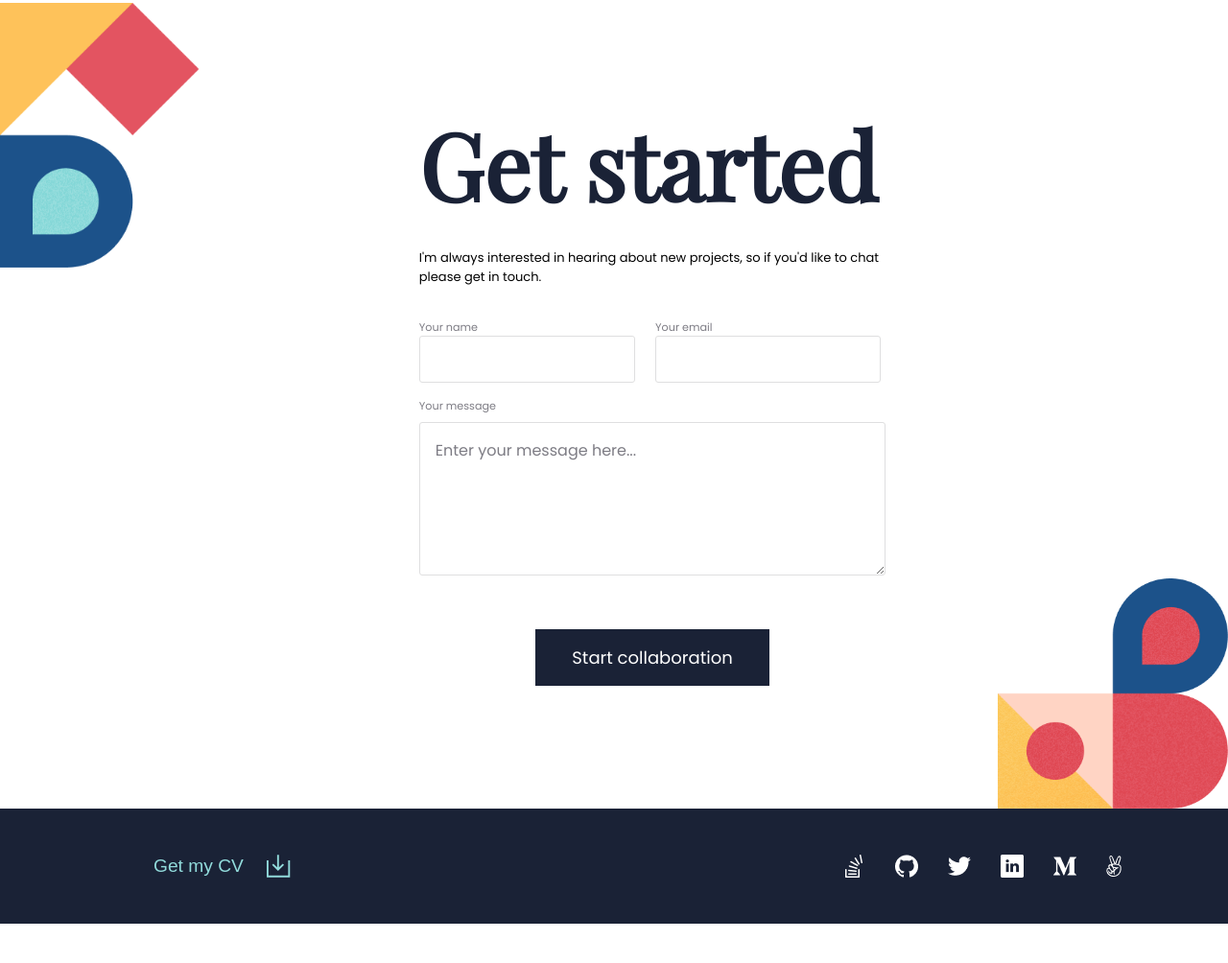
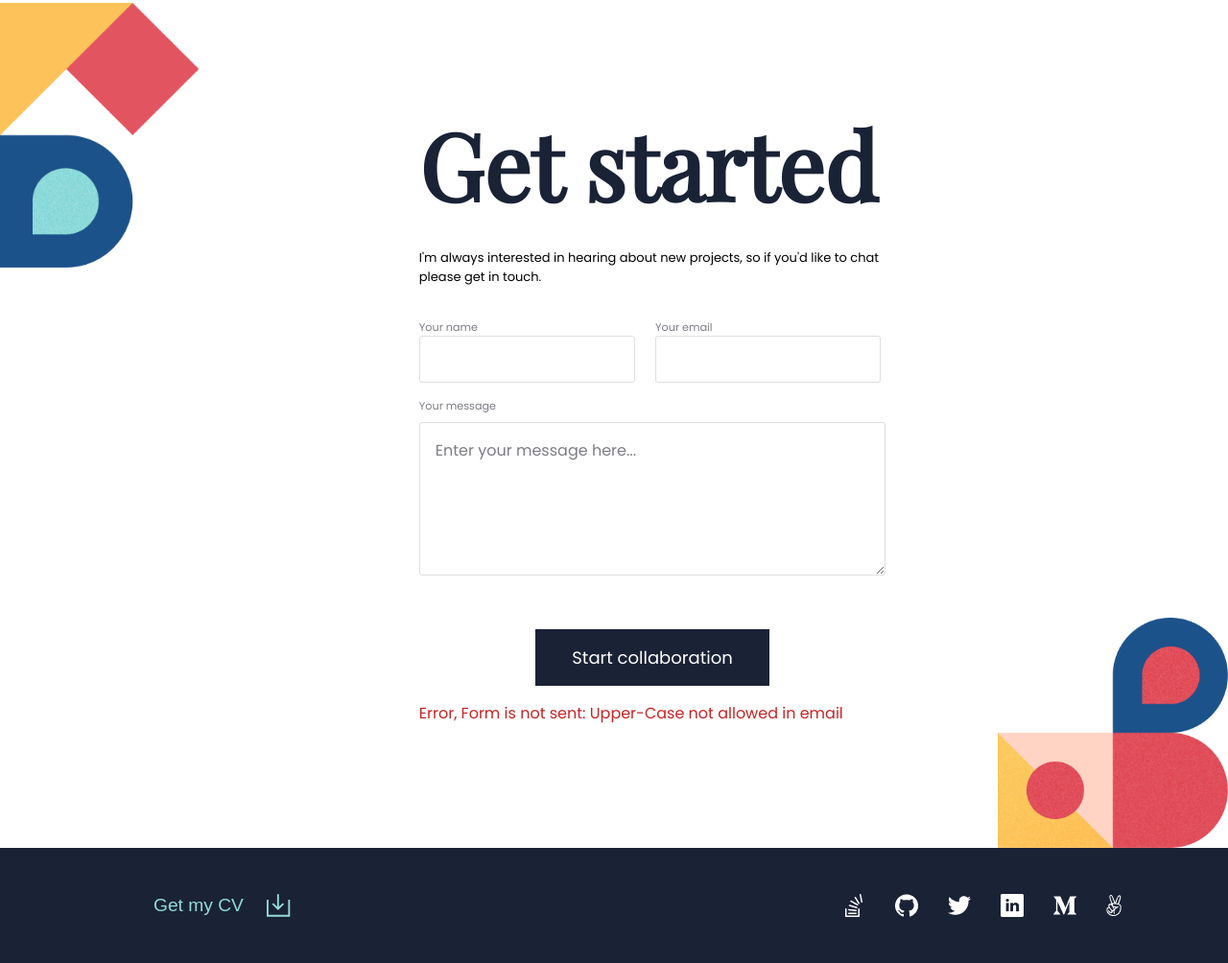
Before and after one commit to Chaw-Ma-Ma-Win/MV-Portfolio, a plain HTML site: page index.html in a window 1280 px wide. Shown: the part 3431-4435 px from the top of the page at 96% size. Before the commit the page ends 4394 px from the top, so only its background shows below. Drawn offline with nearby package versions, Linux system fonts and the light colour scheme.

Commit message:
Add html and css to form validating

```diff
--- a/index.html
+++ b/index.html
@@ -512,6 +512,8 @@
             <button type="submit" id="button" class="pry-font">
               Start collaboration
             </button>
+            <div class="fail validate-email-disabled">Error, Form is not sent: Upper-Case not allowed in email</div>
+            <!-- I'd suggest you add the above code to your form for validation purposes, so when the applicant uses uppercase in email it should rejectand display the above message.Its class has two name one (fail) is for styling and (validate-email-disabled)is to control it's display in js. You will add the code to control it in javascript so it dont't display. Hope this will help.-->
           </form>
         </div>
       </div>
--- a/style.css
+++ b/style.css
@@ -72,6 +72,12 @@ button {
 a {
   text-decoration: none;
   color: inherit;
+}
+
+.fail {
+  font-family: 'Poppins', sans-serif;
+  color: rgb(197, 36, 36);
+  margin-top: 1rem;
 }
 
 /* Mobile */
```
